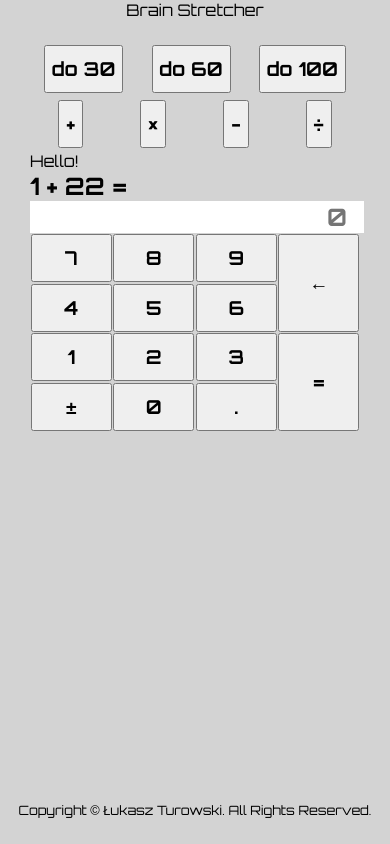
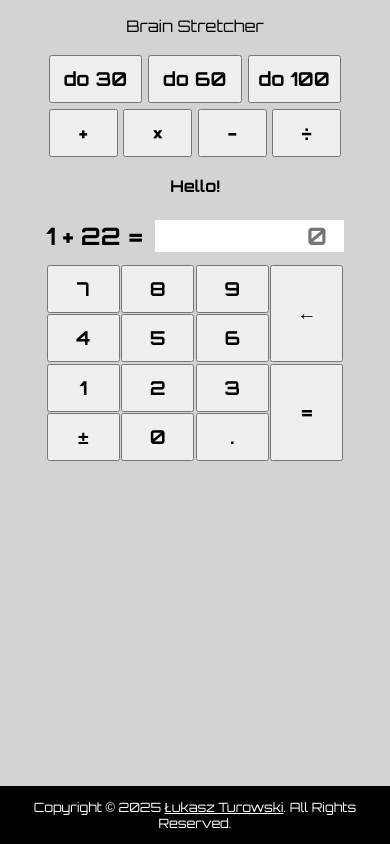
Before and after one commit to Turek695/Brain-Stretcher, a plain HTML site: page index.html in a window 390 px wide. Drawn offline with Linux system fonts and the light colour scheme.

Commit message:
Refactor CSS and HTML structure for improved layout and responsiveness; update footer styling and add missing meta tags

```diff
--- a/css/main.less
+++ b/css/main.less
@@ -2,7 +2,7 @@
 
 .banner {
     flex-shrink: 0;
-    height: 5vh;
+    padding: 1em;
 }
 
 .button {
@@ -15,14 +15,15 @@
 
 .button-level {
     height: 3rem;
+    width: 100%;
 }
 
 .buttons {
     display: grid;
     grid-template-columns: 25% 25% 25% 25%;
-    grid-template-rows: 25% 25% 25% 25% 25%;
-    max-height: 400px;
+    grid-template-rows: 25% 25% 25% 25%;
     width: 100%;
+    padding-bottom: 200px;
 }
 
 .del-button {
@@ -40,7 +41,38 @@
     font-size: 1.5em;
     font-weight: 700;
     text-align: end;
+    width: 90%;
+    margin: .5em 0;
+}
+
+.input-panel {
     width: 100%;
+    display: flex;
+    justify-content: center;
+    align-items: center;
+}
+
+.display__equation {
+    flex-shrink: 0;
+    width: max-content;
+    margin-right: .5em;
+}
+
+.display__message {
+    display: block;
+    font-weight: 700;
+    margin: 1em auto 0;
+    width: 100%;
+    height: 2em;
+    text-align: center;
+
+    &.correct {
+        color: green;
+    }
+
+    &.wrong {
+        color: red;
+    }
 }
 
 .enter-button {
@@ -49,20 +81,27 @@
 
 .footer {
     text-align: center;
-    height: 5vh;
+    padding: 1em;
     font-size: .8em;
     word-wrap: normal;
     margin-top: auto;
+    background-color: black;
+    color: white;
+
+    a {
+        color: white;
+    }
 }
 
 html {
-    height: 100%;
-    width: 100%;
+    overflow-x: hidden;
+    height: max-content;
+    width: 100vw;
 }
 
 .level-panel {
     align-items: center;
-    align-content:stretch;
+    align-content: stretch;
     display: flex;
     justify-content: space-around;
     width: 100%;
@@ -74,17 +113,15 @@ html {
     display: flex;
     flex-direction: column;
     font-family: 'Orbitron', sans-serif;
-    min-height: 100%;
+    min-height: 100vh;
+    height: max-content;
+    width: 100vw;
 }
 
 .page-content {
-    width: 330px;
+    box-sizing: border-box;
+    width: 100%;
+    max-width: 330px;
     flex: 1 0 auto;
+    padding: 0 1em;
 }
-
-@media (max-height: 748px) {
-    .input-panel, .equation-panel {
-        display: inline-block;
-    }
-
-}
--- a/index.html
+++ b/index.html
@@ -1,15 +1,24 @@
 <!DOCTYPE html>
 <html lang="en">
-
     <head>
-    <meta charset="UTF-8">
-    <meta http-equiv="X-UA-Compatible" content="IE=edge">
-    <meta name="viewport" content="width=device-width, initial-scale=1.0">
+        <meta charset="UTF-8" />
+        <meta http-equiv="X-UA-Compatible" content="IE=edge" />
+        <meta name="viewport" content="width=device-width, initial-scale=1.0" />
         <title>Brain Stretcher</title>
-    <link rel="stylesheet" href="css/main.css">
-    <link rel="preconnect" href="https://fonts.googleapis.com">
-    <link rel="preconnect" href="https://fonts.gstatic.com" crossorigin>
-    <link href="https://fonts.googleapis.com/css2?family=Orbitron:wght@400;700&display=swap" rel="stylesheet">
+        <link rel="stylesheet" href="css/main.css" />
+        <link rel="preconnect" href="https://fonts.googleapis.com" />
+        <link rel="preconnect" href="https://fonts.gstatic.com" crossorigin />
+        <meta
+            name="description"
+            content="Brain Stretcher to prosty generator zadań matematycznych, który pomaga ćwiczyć umiejętności matematyczne."
+        <meta
+            name="keywords"
+            content="matematyka, zadania matematyczne, ćwiczenia matematyczne, umiejętności matematyczne, nauka matematyki"
+        <meta title="Brain Stretcher - ćwiczenia matematyczne" />
+        <link
+            href="https://fonts.googleapis.com/css2?family=Orbitron:wght@400;700&display=swap"
+            rel="stylesheet"
+        />
     </head>
 
     <body class="page">
@@ -24,23 +33,29 @@
             </div>
             <div class="level-panel">
                 <button class="button button-level button-level__operator" id="sum">&plus;</button>
-            <button class="button button-level button-level__operator" id="mult">&times;</button>
+                <button class="button button-level button-level__operator" id="mult">
+                    &times;
+                </button>
                 <button class="button button-level button-level__operator" id="sub">&minus;</button>
-            <button class="button button-level button-level__operator" id="div">&divide;</button>
+                <button class="button button-level button-level__operator" id="div">
+                    &divide;
+                </button>
             </div>
             <div class="panel">
-            <div class="message-panel">
-                <h3 class="h3"><span class="display__message">Hello!</span></h3>
-            </div>
-            <div class="equation-panel">
-                <h2 class="h2"><span class="display__equation"></span></h2>
-            </div>
+                <span class="display__message">Hello!</span>
                 <div class="input-panel">
-                <input class="display__input" type="number" step="0.001" name="" id="" placeholder="0">
+                    <span class="display__equation"></span>
+                    <input
+                        class="display__input"
+                        type="number"
+                        step="0.001"
+                        name=""
+                        id=""
+                        placeholder="0"
+                    />
                 </div>
             </div>
             <div class="buttons">
-            <!-- <div class="buttons-numbers"> -->
                 <button class="button num-button" id="7">7</button>
                 <button class="button num-button" id="8">8</button>
                 <button class="button num-button" id="9">9</button>
@@ -53,20 +68,14 @@
                 <button class="button sign-button" id="sign">&plusmn;</button>
                 <button class="button num-button" id="0">0</button>
                 <button class="button coma-button" id=".">.</button>
-            <!-- </div>
-            <div class="buttons-functions"> -->
                 <button class="button enter-button" id="enter">&equals;</button>
                 <button class="button del-button" id="del">&leftarrow;</button>
-            <!-- </div> -->
             </div>
         </main>
         <footer class="footer">
-        <p>
-            Copyright &copy; Łukasz Turowski. All Rights Reserved.
-        </p>
+            <p>Copyright &copy; 2025 <a href="https://lukaszturowski.xyz">Łukasz Turowski</a>. All&nbsp;Rights Reserved.</p>
         </footer>
 
-    <script src="js/main.js"></script>
+        <script defer src="js/main.js"></script>
     </body>
-
 </html>
```
Also changed, not shown: css/main.css. Lines whose indentation alone changed are shown as unchanged.
